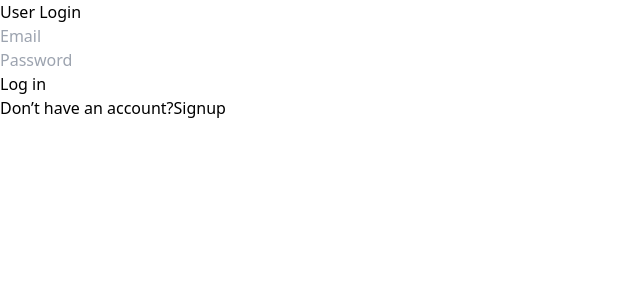
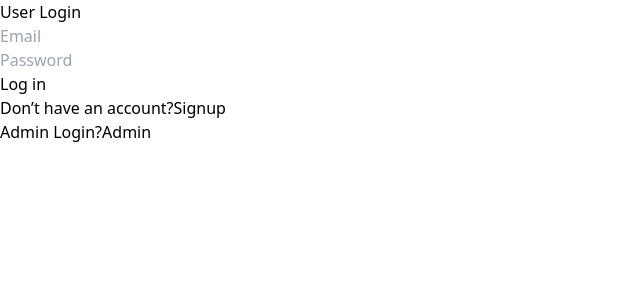
Before and after one commit to ahalyaGitHub/PawMatch, a React (Vite) app in the folder frontend/: page /login in a window 1280 px wide. Shown: the top 300 px of the page, without its empty margins (0-640 px from the left). Built offline with nearby package versions, Linux system fonts and the light colour scheme.

Commit message:
Added admin login

```diff
--- a/frontend/src/components/login/Login.jsx
+++ b/frontend/src/components/login/Login.jsx
@@ -90,6 +90,12 @@
                             Signup
                         </Link>
                     </div>
+                    <div className="flex justify-center text-gray-500 text-sm font-semibold">
+                        <span>Admin Login?</span>
+                        <Link to="/login/admin" className="text-sky-500 ml-1 hover:underline">
+                            Admin
+                        </Link>
+                    </div>
                 </form>
             </div>
         </div>
```
